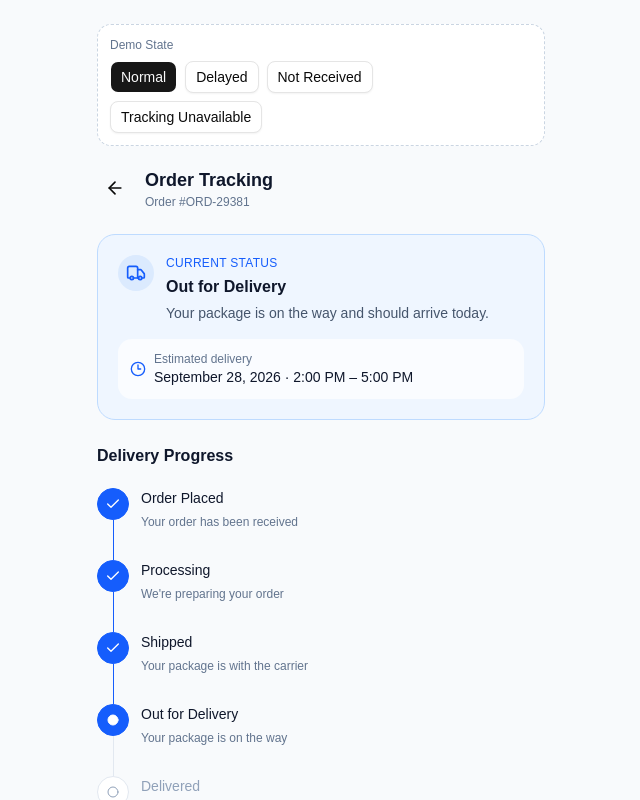
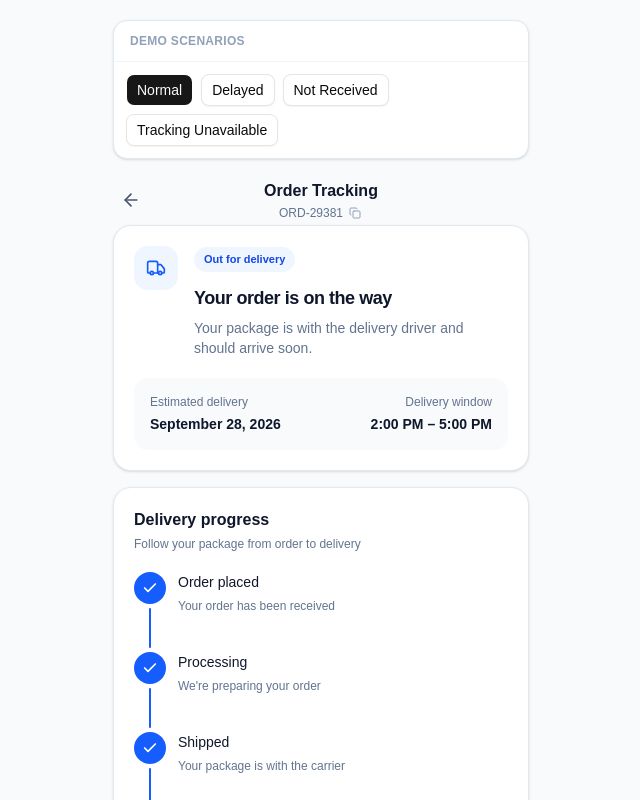
Before and after one commit to sakib-333/order-tracking-screen, a React (Vite) app: page / in a window 1280 px wide. Shown: the top 800 px of the page, without its empty margins (319-959 px from the left). Built offline with nearby package versions, Linux system fonts and the light colour scheme.

Commit message:
Polish ui.

```diff
--- a/src/components/order-tracking/DeliveryTimeline.tsx
+++ b/src/components/order-tracking/DeliveryTimeline.tsx
@@ -22,7 +22,7 @@ interface TimelineStep {
 const steps: TimelineStep[] = [
     {
         id: "placed",
-        label: "Order Placed",
+        label: "Order placed",
         description: "Your order has been received",
     },
     {
@@ -37,7 +37,7 @@ const steps: TimelineStep[] = [
     },
     {
         id: "out-for-delivery",
-        label: "Out for Delivery",
+        label: "Out for delivery",
         description: "Your package is on the way",
     },
     {
@@ -57,23 +57,28 @@ const statusProgress: Record<OrderStatus, number> = {
 export function DeliveryTimeline({
     order,
 }: DeliveryTimelineProps) {
-    const currentProgress = statusProgress[order.status];
+    const currentProgress =
+        statusProgress[order.status];
 
     return (
-        <section>
-            <h2 className="mb-5 text-base font-semibold text-slate-900">
-                Delivery Progress
-            </h2>
+        <section className="rounded-2xl border border-slate-200 bg-white p-5 shadow-sm">
+            <div className="mb-5">
+                <h2 className="text-base font-semibold text-slate-900">
+                    Delivery progress
+                </h2>
+
+                <p className="mt-1 text-xs text-slate-500">
+                    Follow your package from order to delivery
+                </p>
+            </div>
 
             <div>
                 {steps.map((step, index) => {
-                    const stepProgress = index;
-
                     const isCompleted =
-                        stepProgress < currentProgress;
+                        index < currentProgress;
 
                     const isCurrent =
-                        stepProgress === currentProgress;
+                        index === currentProgress;
 
                     const isLast =
                         index === steps.length - 1;
@@ -83,28 +88,33 @@ export function DeliveryTimeline({
                             key={step.id}
                             className="flex gap-3"
                         >
-                            <div className="flex flex-col items-center">
+                            <div className="flex w-8 shrink-0 flex-col items-center">
                                 <div
                                     className={[
-                                        "flex size-8 shrink-0 items-center justify-center rounded-full border",
+                                        "flex size-8 items-center justify-center rounded-full border-2 transition-colors",
                                         isCompleted || isCurrent
                                             ? "border-blue-600 bg-blue-600 text-white"
-                                            : "border-slate-200 bg-white text-slate-400",
+                                            : "border-slate-200 bg-white text-slate-300",
                                     ].join(" ")}
                                 >
                                     {isCompleted ? (
-                                        <Check className="size-4" />
-                                    ) : isCurrent ? (
-                                        <Circle className="size-3 fill-current" />
+                                        <Check className="size-4" strokeWidth={2.5} />
                                     ) : (
-                                        <Circle className="size-3" />
+                                        <Circle
+                                            className={[
+                                                "size-3",
+                                                isCurrent
+                                                    ? "fill-current"
+                                                    : "",
+                                            ].join(" ")}
+                                        />
                                     )}
                                 </div>
 
                                 {!isLast && (
                                     <div
                                         className={[
-                                            "h-10 w-px",
+                                            "my-1 h-10 w-0.5 rounded-full",
                                             isCompleted
                                                 ? "bg-blue-600"
                                                 : "bg-slate-200",
@@ -113,7 +123,12 @@ export function DeliveryTimeline({
                                 )}
                             </div>
 
-                            <div className="pb-6">
+                            <div
+                                className={[
+                                    "min-w-0 flex-1",
+                                    !isLast ? "pb-5" : "",
+                                ].join(" ")}
+                            >
                                 <p
                                     className={[
                                         "text-sm font-medium",
@@ -134,24 +149,32 @@ export function DeliveryTimeline({
                 })}
             </div>
 
-            {order.trackingState === "tracking-unavailable" && (
-                <div className="mt-1 rounded-xl border border-blue-100 bg-blue-50 px-4 py-3">
-                    <p className="text-xs leading-5 text-blue-800">
-                        Tracking details will become available once
-                        your package is handed over to the carrier.
+            {order.trackingState === "delayed" && (
+                <div className="mt-2 rounded-xl border border-amber-100 bg-amber-50 px-4 py-3">
+                    <p className="text-xs font-medium text-amber-800">
+                        Delivery update
+                    </p>
+
+                    <p className="mt-1 text-xs leading-5 text-amber-700">
+                        Your package is still moving through the
+                        delivery network, but it has been delayed.
                     </p>
                 </div>
             )}
 
-            {order.trackingState === "delayed" && (
-                <div className="mt-1 rounded-xl border border-amber-100 bg-amber-50 px-4 py-3">
-                    <p className="text-xs leading-5 text-amber-800">
-                        This order is currently delayed. We're
-                        working to get it delivered as soon as
-                        possible.
-                    </p>
-                </div>
-            )}
+            {order.trackingState ===
+                "tracking-unavailable" && (
+                    <div className="mt-2 rounded-xl border border-slate-200 bg-slate-50 px-4 py-3">
+                        <p className="text-xs font-medium text-slate-700">
+                            Tracking will appear soon
+                        </p>
+
+                        <p className="mt-1 text-xs leading-5 text-slate-500">
+                            You'll be able to follow your package once
+                            it is handed over to the carrier.
+                        </p>
+                    </div>
+                )}
         </section>
     );
 }
--- a/src/components/order-tracking/OrderHeader.tsx
+++ b/src/components/order-tracking/OrderHeader.tsx
@@ -1,30 +1,50 @@
-import { ArrowLeft } from "lucide-react";
+import { ArrowLeft, Copy } from "lucide-react";
 import { Button } from "@/components/ui/button";
 
 interface OrderHeaderProps {
     orderId: string;
 }
 
-export function OrderHeader({ orderId }: OrderHeaderProps) {
+export function OrderHeader({
+    orderId,
+}: OrderHeaderProps) {
+    const handleCopy = async () => {
+        await navigator.clipboard.writeText(orderId);
+    };
+
     return (
-        <header className="flex items-center gap-3">
+        <header className="mb-1">
+            <div className="flex items-center justify-between">
                 <Button
                     variant="ghost"
                     size="icon"
-                className="shrink-0"
-                onClick={() => window.history.back()}
+                    className="size-9 rounded-full text-slate-600 hover:bg-white"
                 >
                     <ArrowLeft className="size-5" />
                 </Button>
 
-            <div>
-                <h1 className="text-lg font-semibold text-slate-900">
+                <div className="text-center">
+                    <h1 className="text-base font-semibold text-slate-900">
                         Order Tracking
                     </h1>
 
-                <p className="text-xs text-slate-500">
-                    Order #{orderId}
-                </p>
+                    <div className="mt-0.5 flex items-center justify-center gap-1">
+                        <span className="text-xs text-slate-500">
+                            {orderId}
+                        </span>
+
+                        <button
+                            type="button"
+                            onClick={handleCopy}
+                            className="rounded p-0.5 text-slate-400 transition hover:bg-slate-100 hover:text-slate-600"
+                            aria-label="Copy order number"
+                        >
+                            <Copy className="size-3" />
+                        </button>
+                    </div>
+                </div>
+
+                <div className="size-9" />
             </div>
         </header>
     );
--- a/src/components/order-tracking/OrderStatusCard.tsx
+++ b/src/components/order-tracking/OrderStatusCard.tsx
@@ -1,5 +1,5 @@
 import {
-    AlertTriangle,
+    AlertCircle,
     CheckCircle2,
     Clock3,
     Package,
@@ -15,143 +15,153 @@ interface OrderStatusCardProps {
 export function OrderStatusCard({
     order,
 }: OrderStatusCardProps) {
-    switch (order.trackingState) {
-        case "delayed":
+    const content = {
+        normal: {
+            icon: Truck,
+            iconClass:
+                "bg-blue-50 text-blue-600",
+            badge:
+                "bg-blue-50 text-blue-700",
+            status: "Out for delivery",
+            title: "Your order is on the way",
+            description:
+                "Your package is with the delivery driver and should arrive soon.",
+        },
+
+        delayed: {
+            icon: Clock3,
+            iconClass:
+                "bg-amber-50 text-amber-600",
+            badge:
+                "bg-amber-50 text-amber-700",
+            status: "Delivery delayed",
+            title: "Your order is taking longer",
+            description:
+                "The estimated delivery date has passed. We're working to get your order delivered as soon as possible.",
+        },
+
+        "delivered-not-received": {
+            icon: AlertCircle,
+            iconClass:
+                "bg-red-50 text-red-600",
+            badge:
+                "bg-red-50 text-red-700",
+            status: "Marked as delivered",
+            title: "Didn't receive your package?",
+            description:
+                "Our system shows that this order was delivered. If you haven't received it, you can report the issue.",
+        },
+
+        "tracking-unavailable": {
+            icon: Package,
+            iconClass:
+                "bg-slate-100 text-slate-600",
+            badge:
+                "bg-slate-100 text-slate-700",
+            status: "Tracking unavailable",
+            title: "We're preparing your order",
+            description:
+                "Tracking information will appear once your package is handed over to the carrier.",
+        },
+    };
+
+    const state = content[order.trackingState];
+
+    const Icon = state.icon;
+
     return (
-                <div className="rounded-2xl border border-amber-200 bg-amber-50 p-5">
-                    <div className="flex items-start gap-3">
-                        <div className="rounded-full bg-amber-100 p-2">
-                            <AlertTriangle className="size-5 text-amber-600" />
+        <section className="overflow-hidden rounded-2xl border border-slate-200 bg-white shadow-sm">
+            <div className="p-5">
+                <div className="flex items-start gap-4">
+                    <div
+                        className={[
+                            "flex size-11 shrink-0 items-center justify-center rounded-xl",
+                            state.iconClass,
+                        ].join(" ")}
+                    >
+                        <Icon className="size-5" />
                     </div>
 
-                        <div>
-                            <h2 className="font-semibold text-amber-900">
-                                Delivery Delayed
+                    <div className="min-w-0 flex-1">
+                        <span
+                            className={[
+                                "inline-flex rounded-full px-2.5 py-1 text-[11px] font-semibold",
+                                state.badge,
+                            ].join(" ")}
+                        >
+                            {state.status}
+                        </span>
+
+                        <h2 className="mt-3 text-lg font-semibold tracking-tight text-slate-900">
+                            {state.title}
                         </h2>
 
-                            <p className="mt-1 text-sm text-amber-800">
-                                Your order is taking longer than expected.
+                        <p className="mt-1.5 text-sm leading-5 text-slate-500">
+                            {state.description}
                         </p>
                     </div>
                 </div>
 
-                    <div className="mt-4 rounded-xl bg-white/70 p-3">
-                        <p className="text-xs text-slate-500">
-                            Originally expected
+                {order.trackingState === "normal" &&
+                    order.estimatedDelivery && (
+                        <div className="mt-5 rounded-xl bg-slate-50 p-4">
+                            <div className="flex items-center justify-between gap-4">
+                                <div>
+                                    <p className="text-xs font-medium text-slate-500">
+                                        Estimated delivery
                                     </p>
 
-                        <p className="mt-1 font-medium text-slate-900">
+                                    <p className="mt-1 text-sm font-semibold text-slate-900">
                                         {order.estimatedDelivery}
                                     </p>
                                 </div>
+
+                                {order.deliveryTime && (
+                                    <div className="text-right">
+                                        <p className="text-xs font-medium text-slate-500">
+                                            Delivery window
+                                        </p>
+
+                                        <p className="mt-1 text-sm font-semibold text-slate-900">
+                                            {order.deliveryTime}
+                                        </p>
                                     </div>
-            );
+                                )}
+                            </div>
+                        </div>
+                    )}
 
-        case "delivered-not-received":
-            return (
-                <div className="rounded-2xl border border-red-200 bg-red-50 p-5">
-                    <div className="flex items-start gap-3">
-                        <div className="rounded-full bg-green-100 p-2">
-                            <CheckCircle2 className="size-5 text-green-600" />
+                {order.trackingState === "delayed" &&
+                    order.estimatedDelivery && (
+                        <div className="mt-5 rounded-xl bg-amber-50 p-4">
+                            <p className="text-xs font-medium text-amber-700">
+                                Original delivery date
+                            </p>
+
+                            <p className="mt-1 text-sm font-semibold text-amber-900">
+                                {order.estimatedDelivery}
+                            </p>
                         </div>
+                    )}
+
+                {order.trackingState ===
+                    "delivered-not-received" &&
+                    order.deliveredAt && (
+                        <div className="mt-5 flex items-center gap-3 rounded-xl bg-red-50 p-4">
+                            <CheckCircle2 className="size-5 shrink-0 text-red-600" />
 
                             <div>
-                            <h2 className="font-semibold text-slate-900">
-                                Marked as Delivered
-                            </h2>
+                                <p className="text-xs font-medium text-red-700">
+                                    Delivered
+                                </p>
 
-                            <p className="mt-1 text-sm text-slate-600">
-                                Delivered on {order.deliveredAt}.
+                                <p className="mt-1 text-sm font-semibold text-red-900">
+                                    {order.deliveredAt}
                                 </p>
                             </div>
                         </div>
-
-                    <div className="mt-4">
-                        <p className="text-sm font-medium text-slate-900">
-                            Didn't receive your package?
-                        </p>
-
-                        <p className="mt-1 text-sm text-slate-600">
-                            You can report the delivery issue and our support
-                            team will help you.
-                        </p>
+                    )}
             </div>
-                </div>
-            );
-
-        case "tracking-unavailable":
-            return (
-                <div className="rounded-2xl border border-blue-200 bg-blue-50 p-5">
-                    <div className="flex items-start gap-3">
-                        <div className="rounded-full bg-blue-100 p-2">
-                            <Package className="size-5 text-blue-600" />
-                        </div>
-
-                        <div>
-                            <h2 className="font-semibold text-slate-900">
-                                Tracking Isn't Available Yet
-                            </h2>
-
-                            <p className="mt-1 text-sm leading-6 text-slate-600">
-                                Your order has been confirmed. Tracking
-                                information will appear once the carrier
-                                receives your package.
-                            </p>
-                        </div>
-                    </div>
-
-                    <div className="mt-4 rounded-xl bg-white/70 p-3">
-                        <p className="text-xs text-slate-500">
-                            Estimated delivery
-                        </p>
-
-                        <p className="mt-1 font-medium text-slate-900">
-                            {order.estimatedDelivery}
-                        </p>
-                    </div>
-                </div>
-            );
-
-        default:
-            return (
-                <div className="rounded-2xl border border-blue-200 bg-blue-50 p-5">
-                    <div className="flex items-start gap-3">
-                        <div className="rounded-full bg-blue-100 p-2">
-                            <Truck className="size-5 text-blue-600" />
-                        </div>
-
-                        <div>
-                            <p className="text-xs font-medium uppercase tracking-wide text-blue-600">
-                                Current Status
-                            </p>
-
-                            <h2 className="mt-1 font-semibold text-slate-900">
-                                Out for Delivery
-                            </h2>
-
-                            <p className="mt-1 text-sm text-slate-600">
-                                Your package is on the way and should arrive
-                                today.
-                            </p>
-                        </div>
-                    </div>
-
-                    <div className="mt-4 flex items-center gap-2 rounded-xl bg-white/70 p-3">
-                        <Clock3 className="size-4 text-blue-600" />
-
-                        <div>
-                            <p className="text-xs text-slate-500">
-                                Estimated delivery
-                            </p>
-
-                            <p className="text-sm font-medium text-slate-900">
-                                {order.estimatedDelivery}
-                                {order.deliveryTime &&
-                                    ` · ${order.deliveryTime}`}
-                            </p>
-                        </div>
-                    </div>
-                </div>
+        </section>
     );
 }
-}
--- a/src/pages/OrderTrackingPage.tsx
+++ b/src/pages/OrderTrackingPage.tsx
@@ -63,16 +63,17 @@ export function OrderTrackingPage() {
     }
 
     return (
-        <main className="min-h-screen bg-slate-50 px-4 py-6">
-            <div className="mx-auto w-full max-w-md">
+        <main className="min-h-screen bg-slate-50">
+            <div className="mx-auto w-full max-w-md px-4 pb-10 pt-5">
+                {/* Demo Controls */}
+                <div className="mb-5 overflow-hidden rounded-xl border border-slate-200 bg-white shadow-sm">
+                    <div className="border-b border-slate-100 px-4 py-3">
+                        <p className="text-xs font-semibold uppercase tracking-wide text-slate-400">
+                            Demo Scenarios
+                        </p>
+                    </div>
 
-                {/* Demo Controls */}
-                <div className="mb-5 rounded-xl border border-dashed border-slate-300 bg-white p-3">
-                    <p className="mb-2 text-xs font-medium text-slate-500">
-                        Demo State
-                    </p>
-
-                    <div className="flex flex-wrap gap-2">
+                    <div className="flex flex-wrap gap-2 p-3">
                         <Button
                             size="sm"
                             variant={
@@ -126,7 +127,6 @@ export function OrderTrackingPage() {
                                     ? "default"
                                     : "outline"
                             }
-
                             onClick={() =>
                                 handleTrackingStateChange(
                                     "tracking-unavailable",
@@ -138,8 +138,8 @@ export function OrderTrackingPage() {
                     </div>
                 </div>
 
-                {/* Order Tracking Content */}
-                <div className="space-y-6">
+                {/* Order Tracking */}
+                <div className="space-y-4">
                     <OrderHeader orderId={order.id} />
 
                     <OrderStatusCard order={order} />
```
Also changed, not shown: src/components/order-tracking/ProductSummary.tsx (+23 -15 lines). Lines whose indentation alone changed are shown as unchanged.
